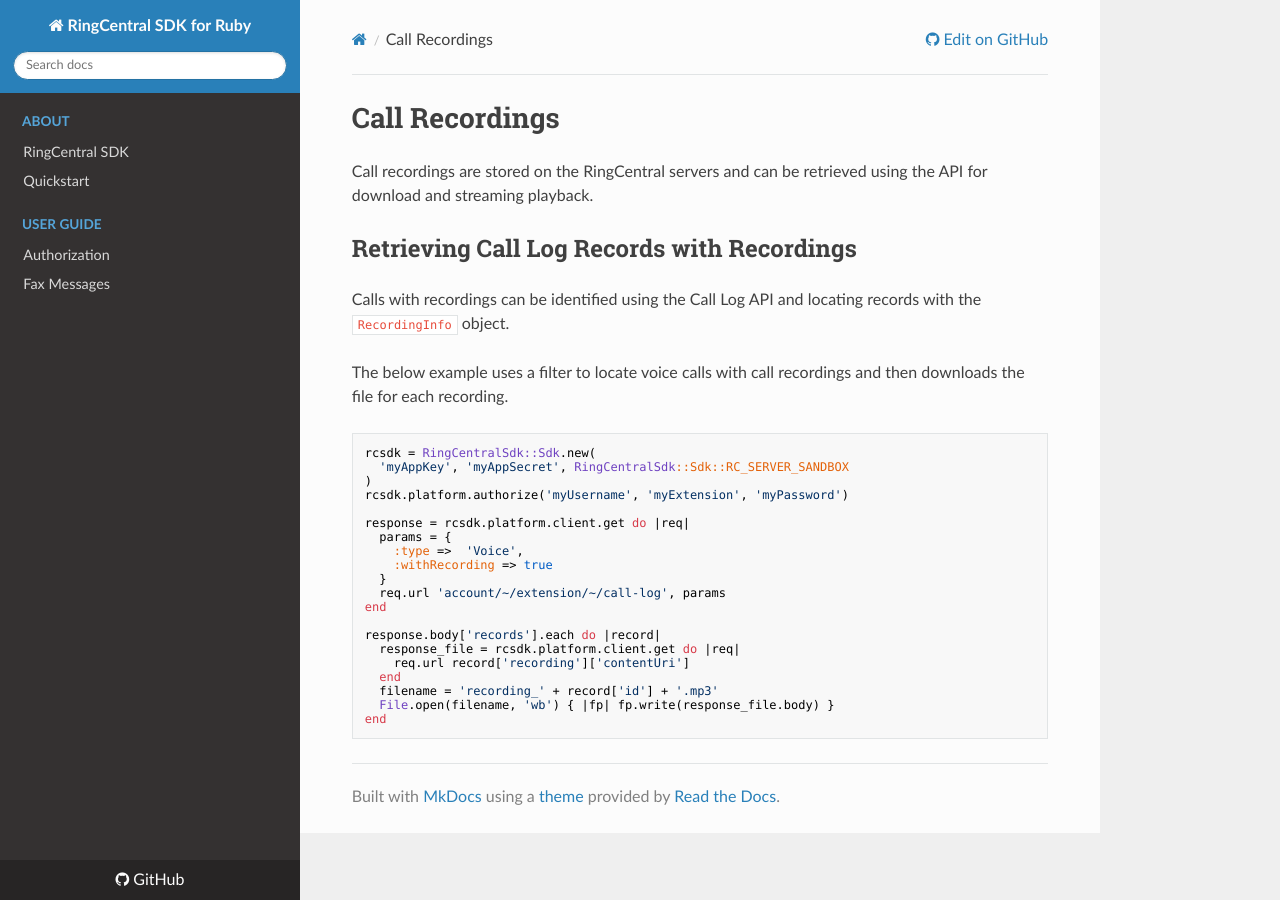
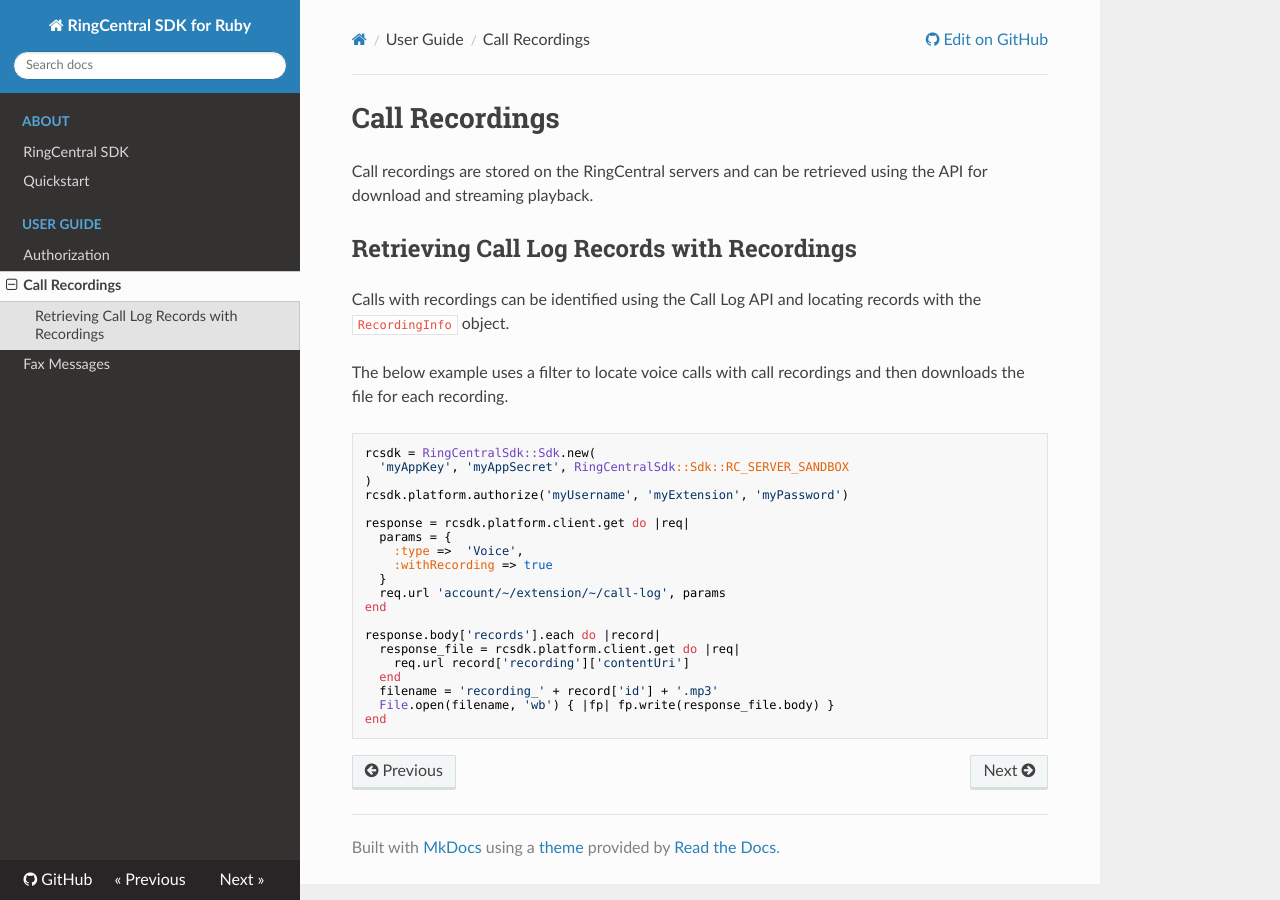
Before and after one commit to grokify/ringcentral-sdk-ruby, an MkDocs documentation site: the page built from docs/usage/messages/Call-Recordings.md, in a window 1280 px wide. Built offline with MkDocs 1.6.1, drawn with Linux system fonts in a browser that asks for light colours; nearby versions of some CDN libraries; old or Windows-style settings are respelled for this version of MkDocs.

Commit message:
update mkdocs

```diff
--- a/mkdocs.yml
+++ b/mkdocs.yml
@@ -10,4 +10,5 @@
 
 ## User Guide:
 - ['usage/authorization/Authorization.md', 'User Guide', 'Authorization']
+- ['usage/messages/Call-Recordings.md', 'User Guide', 'Call Recordings']
 - ['usage/messages/Fax-Messages.md', 'User Guide', 'Fax Messages']
```
